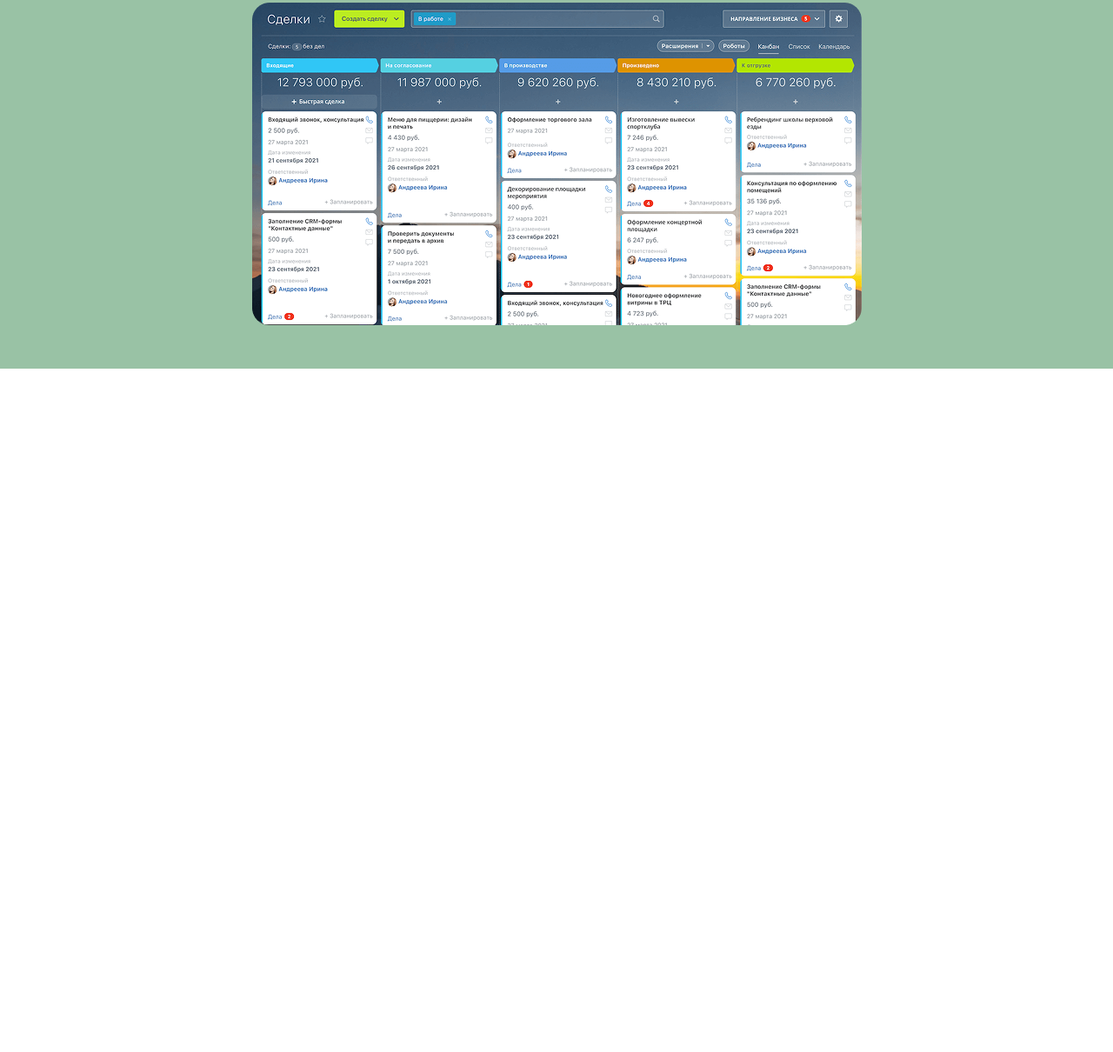
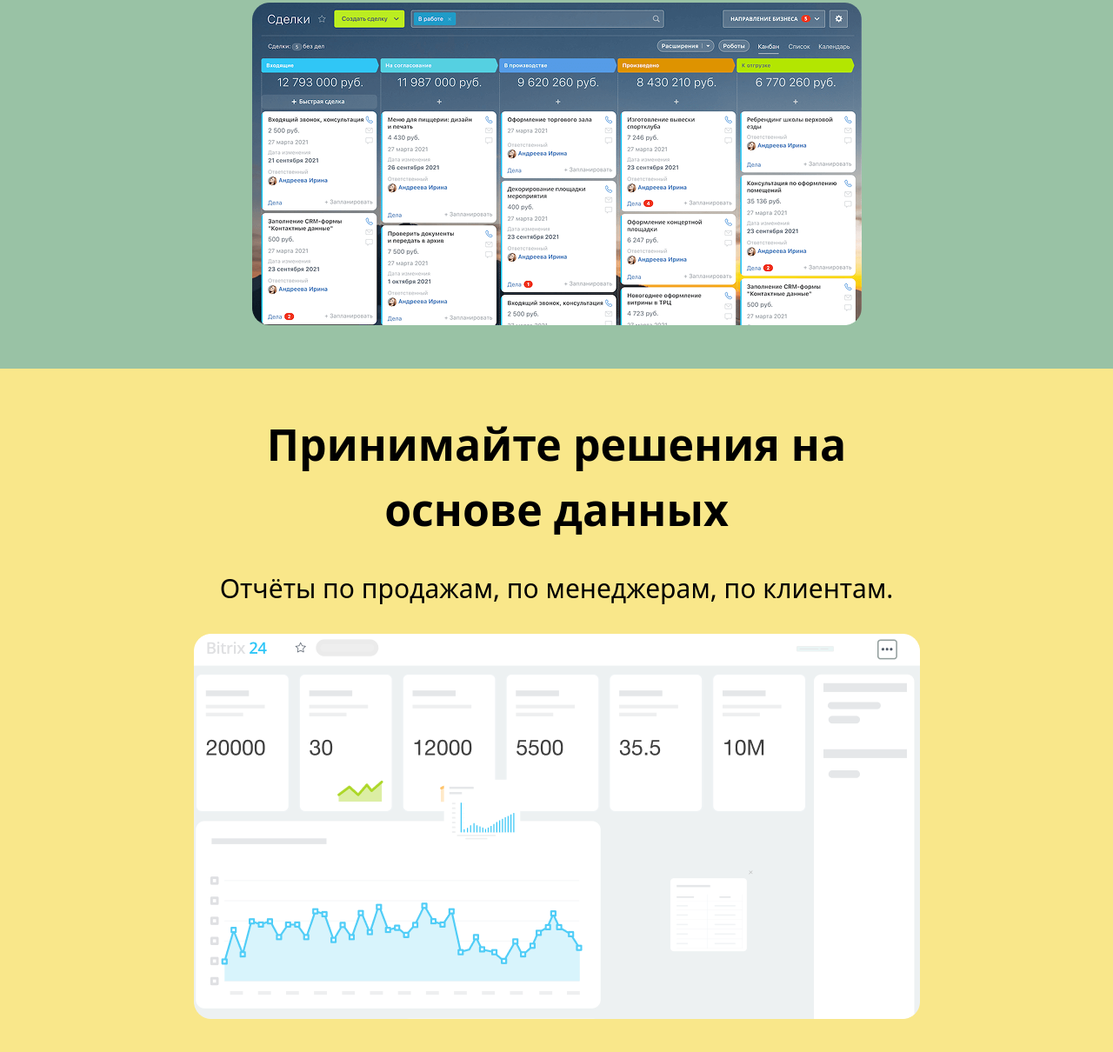
Before and after one commit to MuhammadEvazov/project3, a website: page src/index.html in a window 1280 px wide. Shown: the part 2201-3411 px from the top of the page at 87% size. Before the commit the page ends 2625 px from the top, so only its background shows below. Drawn offline with nearby package versions, Linux system fonts and the light colour scheme; files that its build step writes are made by us from their sources.

Commit message:
fifth section finished

```diff
--- a/src/index.html
+++ b/src/index.html
@@ -82,6 +82,15 @@
                 <img class="lg:hidden" src="./images/image 26.png" alt="">
             </article>
         </section>
+
+        <section class="section5 bg-[#F9E78A] py-[30px]">
+            <article class="p-[20px] lg:w-[90%] lg:m-auto lg:max-w-[1300px] flex flex-col items-center gap-[30px] text-center">
+                <h1 class="text-[30px] font-[800] lg:text-[50px]">Принимайте решения на <br class="hidden lg:block"> основе данных</h1>
+                <p class="lg:text-[30px]">Отчёты по продажам, по менеджерам, по клиентам.</p>
+                <img class="hidden lg:block" src="./images/Image.png" alt="">
+                <img class="lg:hidden" src="./images/Image3.png" alt="">
+            </article>
+        </section>
     </main>
 </body>
 
```
Also changed, not shown: src/images/Image.png (added), src/images/Image3.png (added).
